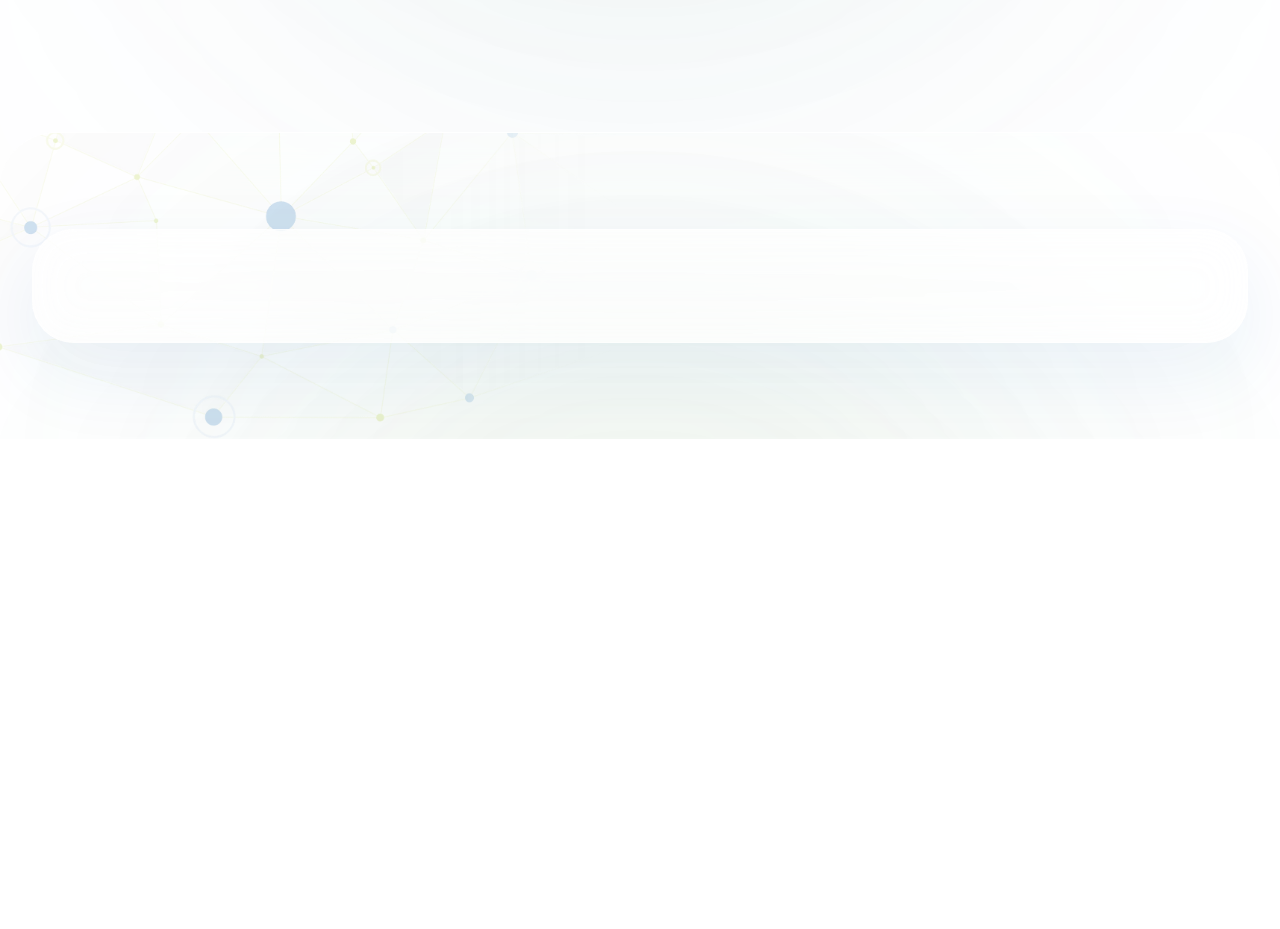
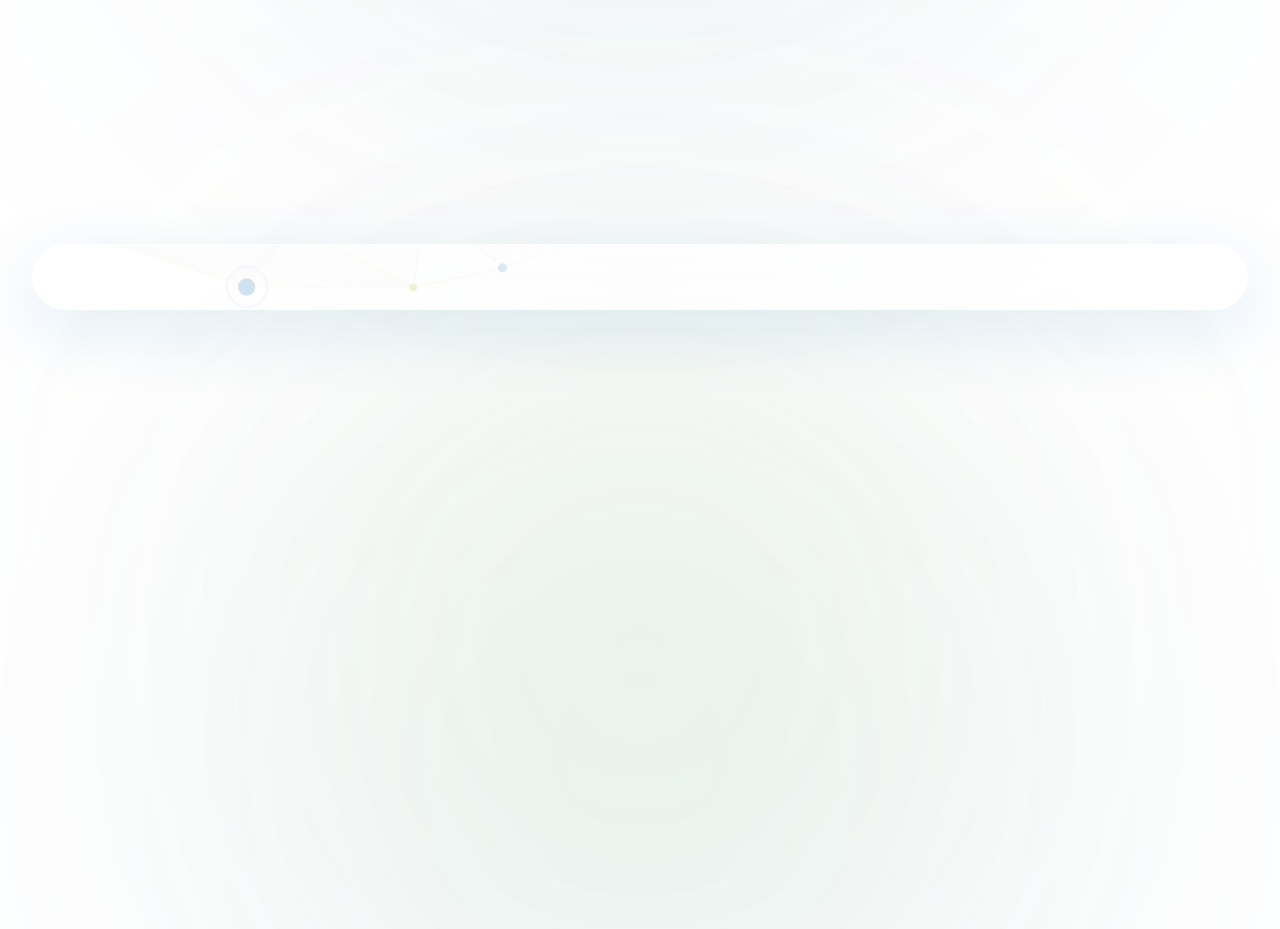
Before and after one commit to weblogger117-art/octoware-website, a Next.js app: page / in a window 1280 px wide. Shown: the part 6620-7549 px from the top of the page. Before the commit the page ends 7059 px from the top, so only its background shows below. Built offline with nearby package versions, Linux system fonts and the light colour scheme.

Commit message:
Update Footer.tsx

```diff
--- a/components/sections/Footer.tsx
+++ b/components/sections/Footer.tsx
@@ -9,22 +9,37 @@ export function Footer() {
     <footer
   className="
     relative
-        mt-24
-
-        rounded-t-[56px]
-
-        border-t
-        border-white/40
-
-        bg-white/70
-        backdrop-blur-xl
-
-        overflow-hidden
+    mt-28
+    pb-20
   "
 >
 
       <SectionGlow variant="cta-primary" />
       <SectionGlow variant="cta-accent" />
+
+
+
+      <div className="relative z-10 mx-auto max-w-7xl px-8 py-24">
+
+        <div
+  className="
+    relative
+    overflow-hidden
+
+    rounded-full
+
+    border
+    border-white/60
+
+    bg-white/75
+    backdrop-blur-xl
+
+    shadow-[0_20px_70px_rgba(20,106,177,0.12)]
+
+    px-12
+    py-8
+  "
+>
 
           <Image
   src="/images/background/footer-network.webp"
@@ -48,31 +63,7 @@ export function Footer() {
   "
 />
 
-      <div className="relative z-10 mx-auto max-w-7xl px-8 py-24">
-
-  <div
-    className="
-      rounded-[42px]
-      border
-      border-white/60
-      bg-white/70
-      backdrop-blur-xl
-      shadow-[0_30px_80px_rgba(20,106,177,0.08)]
-      p-14
-    "
-  >
-
-    <div
-      className="
-        grid
-        gap-12
-        lg:grid-cols-[1.5fr_1fr_1fr_1fr]
-      "
-    >
-
-      {/* Inhalte kommen gleich */}
-
-    </div>
+  {/* Inhalt folgt */}
 
 </div>
 
```
Lines whose indentation alone changed are shown as unchanged.
